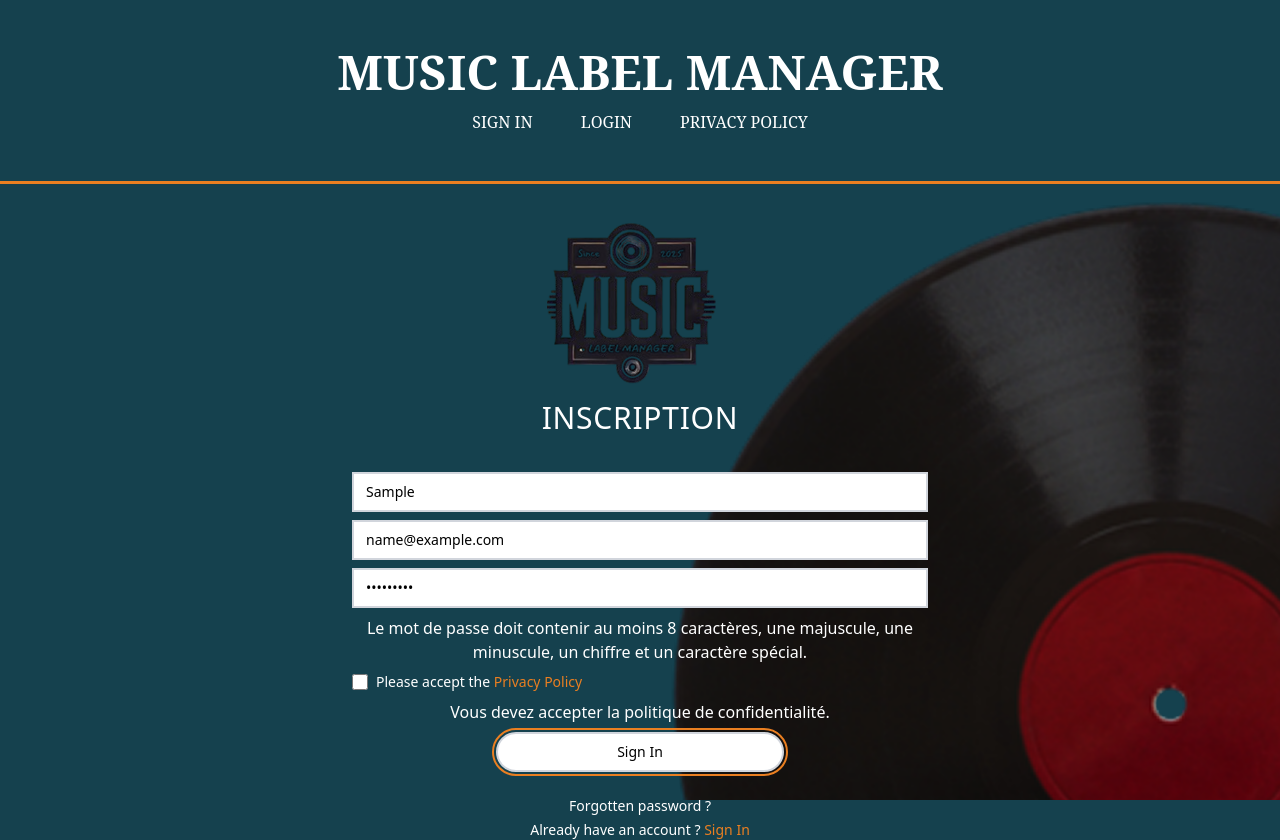
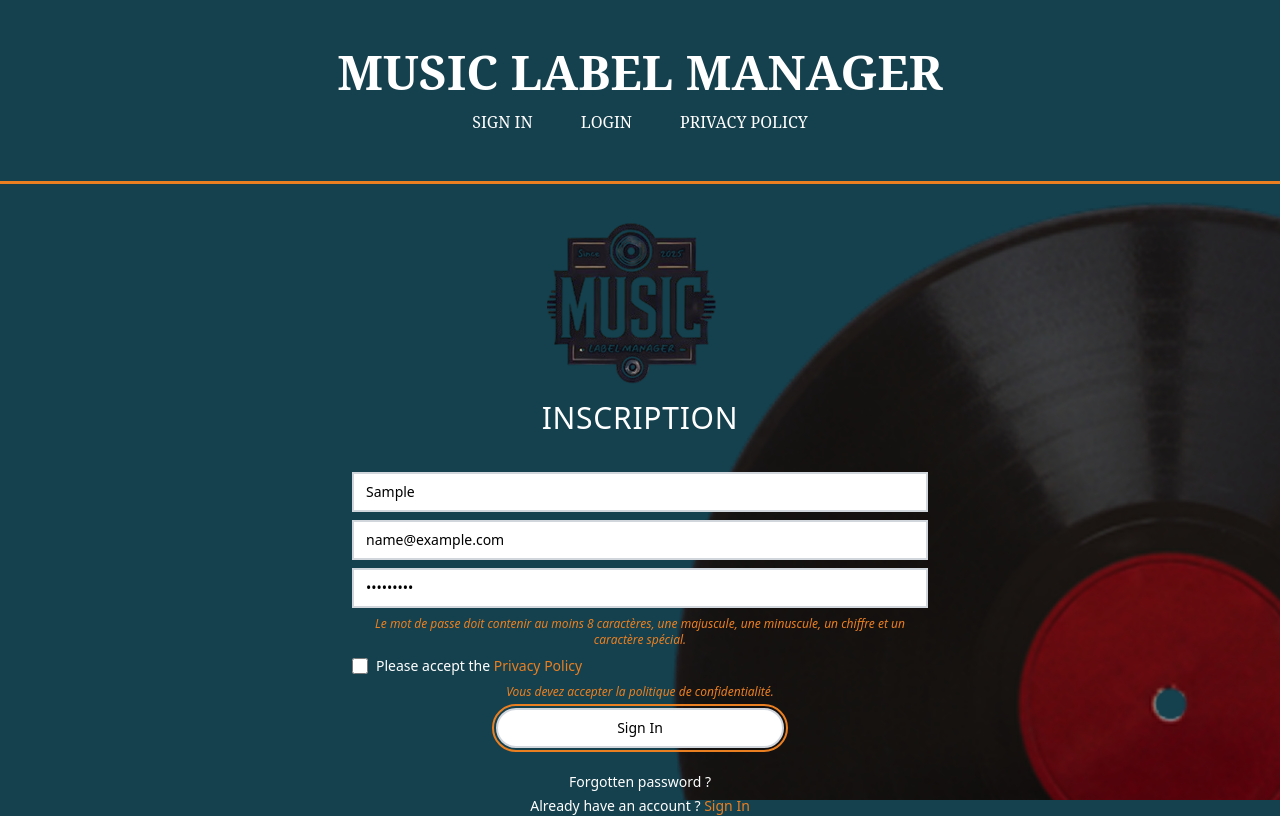
Before and after one commit to WildCodeSchool/2024-12-orleans-cda-project3-team-b, a React (Vite) app in the folder packages/frontend/web/: page /sign-in in a window 1280 px wide. Both pictures are taken after typing "Sample", "name@example.com", "Sample123" into the empty fields and a click on the input "Sign In". After the commit the page ends 816 px from the top, so only its background shows below. Built offline with nearby package versions, Linux system fonts and the light colour scheme; a web font is replaced by a local one.

Commit message:
fix error text size and color.

```diff
--- a/packages/frontend/web/src/components/error.tsx
+++ b/packages/frontend/web/src/components/error.tsx
@@ -1,7 +1,7 @@
 export default function ErrorForm({ error }: { readonly error: string }) {
   return (
     <div>
-      <p className='text-[var(--color-orange)'>{error}</p>
+      <p className='text-xs text-[var(--color-orange)] italic'>{error}</p>
     </div>
   );
 }
```
